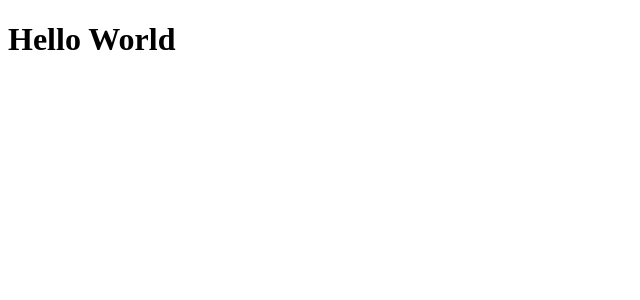
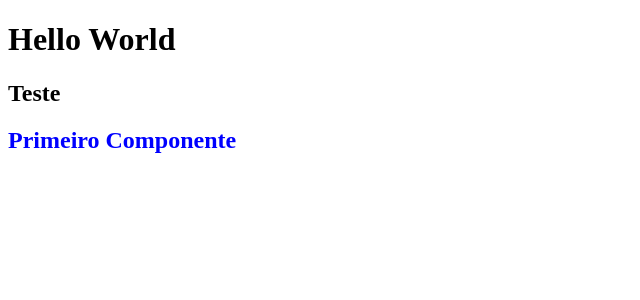
Before and after one commit to julio-kuniwake/momentos-front, an Angular app: page / in a window 1280 px wide. Shown: the top 300 px of the page, without its empty margins (0-640 px from the left). Built offline with nearby package versions, Linux system fonts and the light colour scheme.

Commit message:
Criando componente e importando no app.component.html

```diff
--- a/src/app/app.component.html
+++ b/src/app/app.component.html
@@ -1 +1,3 @@
 <h1>Hello World</h1>
+<h2>Teste</h2>
+<app-first-component></app-first-component>
--- a/src/app/app.module.ts
+++ b/src/app/app.module.ts
@@ -2,10 +2,12 @@
 import { BrowserModule } from '@angular/platform-browser';
 
 import { AppComponent } from './app.component';
+import { FirstComponentComponent } from './components/first-component/first-component.component';
 
 @NgModule({
   declarations: [
-    AppComponent
+    AppComponent,
+    FirstComponentComponent
   ],
   imports: [
     BrowserModule
--- /dev/null
+++ b/src/app/components/first-component/first-component.component.css
@@ -0,0 +1,3 @@
+h2 {
+    color: blue;
+}
--- /dev/null
+++ b/src/app/components/first-component/first-component.component.html
@@ -0,0 +1 @@
+<h2>Primeiro Componente</h2>
```
Also changed, not shown: src/app/components/first-component/first-component.component.ts (added, +10 -0 lines), 1 other file (tests, documents, lock files or other folders).
